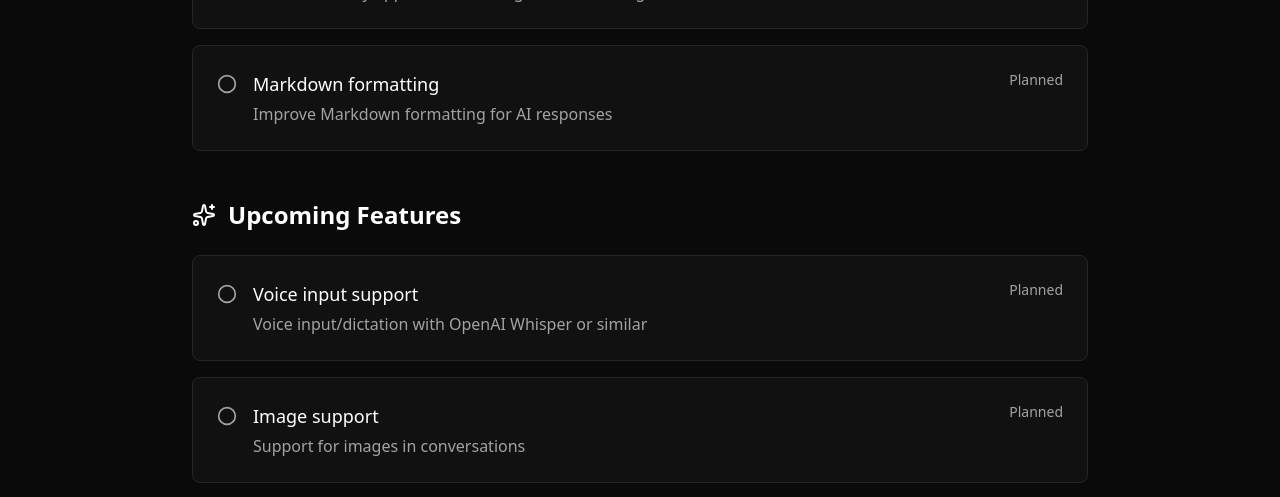
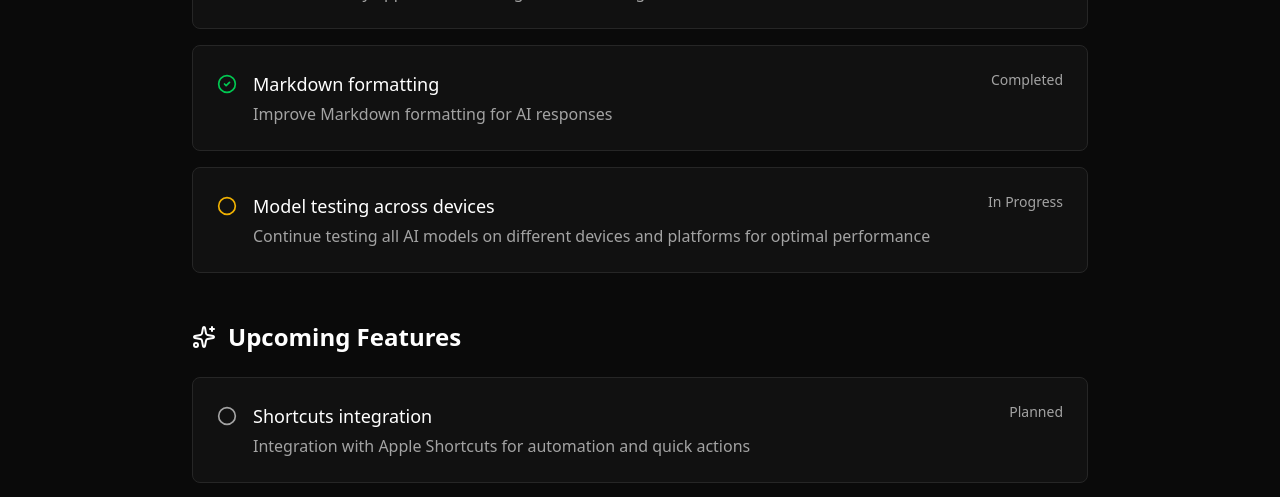
Before and after one commit to Natxo09/erislanding, a Next.js app: page /roadmap in a window 1280 px wide. Shown: the part 429-926 px from the top of the page. Built offline with nearby package versions, Linux system fonts and the light colour scheme; no server answers.

Commit message:
Update roadmap: mark Markdown formatting as completed, add model testing task, reorder features
- Mark "Markdown formatting" as completed
- Add "Model testing across devices" as in-progress bug fix
- Move "Shortcuts integration" to first position in Upcoming Features

```diff
--- a/src/app/roadmap/page.tsx
+++ b/src/app/roadmap/page.tsx
@@ -18,7 +18,12 @@ const roadmapItems = [
       {
         title: "Markdown formatting",
         description: "Improve Markdown formatting for AI responses",
-        status: "planned"
+        status: "completed"
+      },
+      {
+        title: "Model testing across devices",
+        description: "Continue testing all AI models on different devices and platforms for optimal performance",
+        status: "in-progress"
       }
     ]
   },
@@ -26,6 +31,11 @@ const roadmapItems = [
     category: "Upcoming Features",
     icon: Sparkles,
     items: [
+      {
+        title: "Shortcuts integration",
+        description: "Integration with Apple Shortcuts for automation and quick actions",
+        status: "planned"
+      },
       {
         title: "Voice input support",
         description: "Voice input/dictation with OpenAI Whisper or similar",
```
